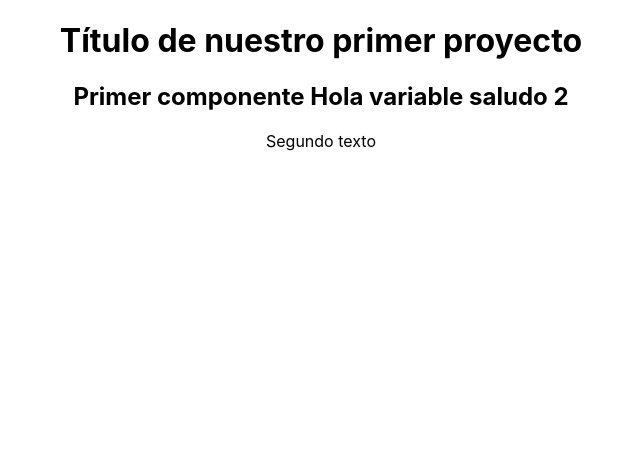
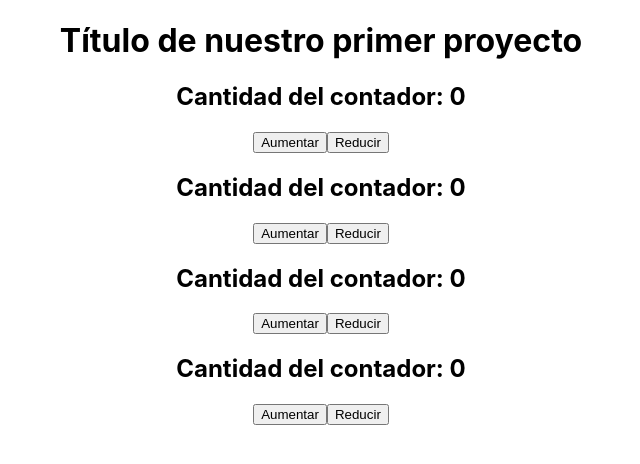
Before and after one commit to JoseMariaMQ/cursoreact, a React (Create React App) app: page / in a window 1280 px wide. Shown: the top 464 px of the page, without its empty margins (319-959 px from the left). Built offline with nearby package versions, Linux system fonts and the light colour scheme.

Commit message:
useState

```diff
--- a/src/App.jsx
+++ b/src/App.jsx
@@ -1,12 +1,15 @@
 // import logo from './logo.svg';
 import './App.css';
-import Hola from './components/Hola'
+import Contador from './components/Contador'
 
 function App() {
   return (
     <div className="App">
       <h1>Título de nuestro primer proyecto</h1>
-        <Hola></Hola>
+        <Contador></Contador>
+        <Contador></Contador>
+        <Contador></Contador>
+        <Contador></Contador>
     </div>
   );
 }
--- /dev/null
+++ b/src/components/Contador.jsx
@@ -0,0 +1,22 @@
+import React, {Fragment, useState} from 'react'
+
+const Contador = () => {
+
+    const [numero, setNumero] = useState(0)
+    const Aumentar = () => {
+        setNumero(numero + 1)
+    }
+    const Reducir = () => {
+        setNumero(numero - 1)
+    }
+
+    return (
+        <Fragment>
+            <h2>Cantidad del contador: {numero}</h2>
+            <button onClick={Aumentar}>Aumentar</button>
+            <button onClick={Reducir}>Reducir</button>
+        </Fragment>
+    )
+}
+
+export default Contador
```
